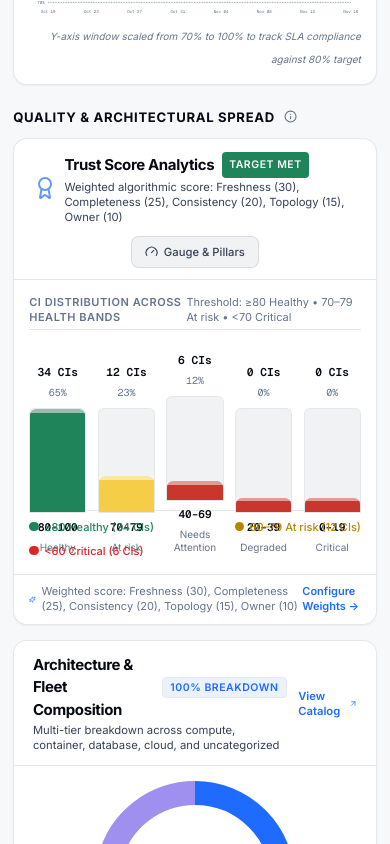
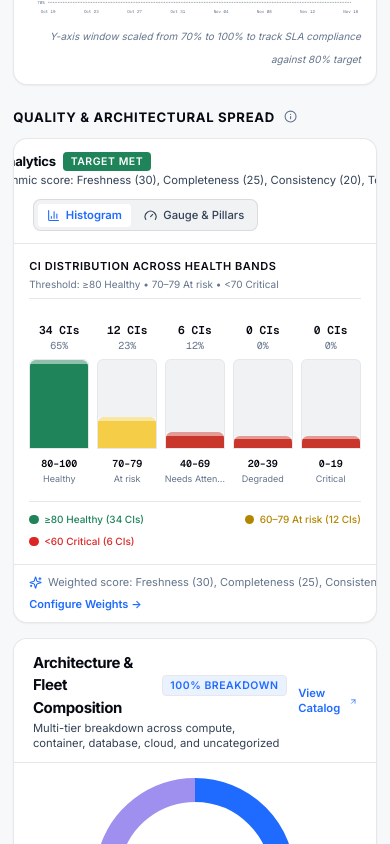
Before and after one commit to soundharyaprakash/Zenops-frontend-desgin, a Next.js app: page /dashboard in a window 390 px wide. Shown: the part 1300-2144 px from the top of the page. Built offline with nearby package versions, Linux system fonts and the light colour scheme.

Commit message:
fix(dashboard): make TrustScoreAnalyticsCard fully responsive with clean spacing and tab restoration

```diff
--- a/src/components/cmdb/DashboardCharts.tsx
+++ b/src/components/cmdb/DashboardCharts.tsx
@@ -157,12 +157,16 @@ export function DashboardCharts() {
           </p>
         </div>
 
-        <div className="grid grid-cols-1 lg:grid-cols-2 gap-4">
+        <div className="grid grid-cols-1 lg:grid-cols-2 gap-4 items-stretch">
           {/* Panel A: Trust Score Analytics (Animated Speedometer Gauge & 5-Dimension Pillars) */}
-          <TrustScoreAnalyticsCard />
+          <div className="min-w-0 w-full flex">
+            <TrustScoreAnalyticsCard />
+          </div>
 
           {/* Panel B: Radial Architecture Breakdown (Animated Donut & 100% Category Sync) */}
-          <RadialArchitectureChart />
+          <div className="min-w-0 w-full flex">
+            <RadialArchitectureChart />
+          </div>
         </div>
       </div>
 
--- a/src/components/cmdb/TrustScoreAnalyticsCard.tsx
+++ b/src/components/cmdb/TrustScoreAnalyticsCard.tsx
@@ -84,19 +84,20 @@ export function TrustScoreAnalyticsCard() {
   const needleY = 100 - gaugeRadius * Math.sin(needleAngle);
 
   return (
-    <Card className="bg-surface border-border shadow-card overflow-hidden flex flex-col justify-between">
+    <Card className="bg-surface border-border shadow-card overflow-hidden flex flex-col justify-between w-full min-w-0">
       {/* ------------------------------------------------------------------- */}
       {/* HEADER */}
       {/* ------------------------------------------------------------------- */}
       <CardHeader className="flex flex-col sm:flex-row sm:items-center justify-between gap-3 pb-3 border-b border-border/60 bg-sunken/20">
-        <div>
-          <div className="flex items-center gap-2">
-            <div className="w-8 h-8 rounded-lg bg-primary/10 dark:bg-primary/20 text-primary flex items-center justify-center shadow-xs">
+        <div className="flex items-center gap-2.5 min-w-0 flex-1">
+          <div className="w-8 h-8 rounded-lg bg-primary/10 dark:bg-primary/20 text-primary flex items-center justify-center shadow-xs shrink-0">
             <Award className="w-4.5 h-4.5 animate-pulse" />
           </div>
-            <div>
-              <CardTitle className="text-base font-bold text-text-default flex items-center gap-2">
+          <div className="min-w-0 flex-1">
+            <div className="flex items-center gap-2 flex-wrap">
+              <CardTitle className="text-sm sm:text-base font-bold text-text-default">
                 Trust Score Analytics
+              </CardTitle>
               <Lozenge
                 appearance="bold"
                 variant={dashboardData.trustBand.lozengeVariant}
@@ -104,23 +105,37 @@ export function TrustScoreAnalyticsCard() {
               >
                 {dashboardData.trustBand.targetLabel}
               </Lozenge>
-              </CardTitle>
-              <CardDescription className="text-xs text-text-secondary mt-0.5">
+            </div>
+            <CardDescription
+              className="text-xs text-text-secondary mt-0.5 truncate"
+              title="Weighted algorithmic score: Freshness (30), Completeness (25), Consistency (20), Topology (15), Owner (10)"
+            >
               Weighted algorithmic score: Freshness (30), Completeness (25), Consistency (20), Topology (15), Owner (10)
             </CardDescription>
           </div>
         </div>
-        </div>
 
-        {/* View Switcher Tabs - Flex wrap to prevent cut-off */}
-        <div className="inline-flex rounded-lg border border-border bg-sunken p-1 text-xs select-none max-w-full flex-wrap sm:flex-nowrap gap-0.5">
-
+        {/* View Switcher Tabs - Flex-ready and responsive */}
+        <div className="inline-flex rounded-lg border border-border bg-sunken p-1 text-xs select-none shrink-0 gap-1 self-start sm:self-auto">
+          <button
+            type="button"
+            onClick={() => setActiveTab("histogram")}
+            className={cn(
+              "px-2.5 py-1 rounded font-medium transition-all duration-150 flex items-center gap-1.5 shrink-0",
+              activeTab === "histogram"
+                ? "bg-surface text-primary shadow-xs font-semibold"
+                : "text-text-secondary hover:text-text-default"
+            )}
+          >
+            <BarChart3 className="w-3.5 h-3.5" />
+            <span>Histogram</span>
+          </button>
 
           <button
             type="button"
             onClick={() => setActiveTab("gauge")}
             className={cn(
-              "px-2.5 py-1 rounded font-medium transition-all duration-150 flex items-center gap-1.5 flex-shrink-0",
+              "px-2.5 py-1 rounded font-medium transition-all duration-150 flex items-center gap-1.5 shrink-0",
               activeTab === "gauge"
                 ? "bg-surface text-primary shadow-xs font-semibold"
                 : "text-text-secondary hover:text-text-default"
@@ -129,28 +144,27 @@ export function TrustScoreAnalyticsCard() {
             <Gauge className="w-3.5 h-3.5" />
             <span>Gauge & Pillars</span>
           </button>
-
         </div>
       </CardHeader>
 
       {/* ------------------------------------------------------------------- */}
       {/* BODY CONTENT BY TAB */}
       {/* ------------------------------------------------------------------- */}
-      <CardContent className="p-4 sm:p-5 flex-1 flex flex-col justify-center">
+      <CardContent className="p-4 sm:p-5 flex-1 flex flex-col justify-center min-w-0">
         {/* TAB 1: ANIMATED 5-TIER HISTOGRAM (DEFAULT) */}
         {activeTab === "histogram" && (
-          <div className="space-y-4 animate-fade-in-up">
-            <div className="flex items-center justify-between text-xs text-text-muted pb-1 border-b border-border/60">
-              <span className="font-semibold uppercase tracking-wider text-[11px]">
+          <div className="space-y-3.5 animate-fade-in-up w-full min-w-0">
+            <div className="flex flex-col sm:flex-row sm:items-center justify-between gap-1 text-xs text-text-muted pb-1.5 border-b border-border/60">
+              <span className="font-semibold uppercase tracking-wider text-[11px] text-text-default">
                 CI Distribution Across Health Bands
               </span>
-              <span className="text-text-muted text-[11px]">
+              <span className="text-text-muted text-[10px] sm:text-[11px]">
                 Threshold: &ge;80 Healthy &bull; 70–79 At risk &bull; &lt;70 Critical
               </span>
             </div>
 
-            {/* Vertical Bar Histogram (Single hue with threshold bands) */}
-            <div className="grid grid-cols-5 gap-3 h-40 items-end pt-2 select-none">
+            {/* Vertical Bar Histogram */}
+            <div className="grid grid-cols-5 gap-2 sm:gap-3 items-end pt-3 pb-1 select-none w-full min-w-0">
               {bands.map((band) => {
                 const isHovered = hoveredBand === band.range;
                 const barHeightPct = Math.max(14, Math.round((band.count / maxBandCount) * 100));
@@ -158,27 +172,27 @@ export function TrustScoreAnalyticsCard() {
                 return (
                   <div
                     key={band.range}
-                    className="flex flex-col items-center justify-end h-full gap-1.5 cursor-pointer group"
+                    className="flex flex-col items-center justify-end gap-1.5 cursor-pointer group min-w-0"
                     onMouseEnter={() => setHoveredBand(band.range)}
                     onMouseLeave={() => setHoveredBand(null)}
                   >
                     {/* Count & Pct badge */}
-                    <div className="text-center">
+                    <div className="text-center w-full">
                       <span
                         className={cn(
-                          "font-mono text-xs font-bold block transition-all",
+                          "font-mono text-xs font-bold block transition-all truncate",
                           isHovered ? "text-primary scale-110" : "text-text-default"
                         )}
                       >
                         {band.count} CIs
                       </span>
-                      <span className="font-mono text-[10px] text-text-muted">
+                      <span className="font-mono text-[10px] text-text-muted block">
                         {band.pct}%
                       </span>
                     </div>
 
-                    {/* Animated Histogram Column (Single hue base with health band accents) */}
-                    <div className="w-full bg-sunken rounded-t-md h-28 relative overflow-hidden border border-border/60 flex items-end">
+                    {/* Animated Histogram Column */}
+                    <div className="w-full bg-sunken rounded-t-md h-24 sm:h-28 relative overflow-hidden border border-border/60 flex items-end">
                       <div
                         className={cn(
                           "w-full rounded-t-md transition-all duration-700 ease-out relative group-hover:brightness-110 shadow-xs"
@@ -194,29 +208,31 @@ export function TrustScoreAnalyticsCard() {
                     </div>
 
                     {/* Band Range Label */}
-                    <span className="font-mono text-[11px] font-semibold text-text-default text-center">
+                    <div className="text-center w-full min-w-0 space-y-0.5 pt-0.5">
+                      <span className="font-mono text-[10px] sm:text-[11px] font-semibold text-text-default block truncate">
                         {band.range}
                       </span>
-                    <span className="text-[10px] text-text-muted text-center leading-tight">
+                      <span className="text-[9px] sm:text-[10px] text-text-muted block truncate leading-tight">
                         {band.label}
                       </span>
+                    </div>
                   </div>
                 );
               })}
             </div>
 
-            {/* Bottom Health Bands Legend */}
-            <div className="pt-2 border-t border-border flex flex-wrap items-center justify-between text-[11px] text-text-muted gap-2">
+            {/* Bottom Health Bands Legend (Separated cleanly below bars without overlap) */}
+            <div className="pt-2.5 mt-2 border-t border-border/80 flex flex-wrap items-center justify-between text-[10px] sm:text-[11px] text-text-muted gap-2">
               <span className="flex items-center gap-1.5 text-success font-medium">
-                <span className="w-2.5 h-2.5 rounded-full bg-success" />
+                <span className="w-2.5 h-2.5 rounded-full bg-success shrink-0" />
                 &ge;80 Healthy ({bands[0].count} CIs)
               </span>
               <span className="flex items-center gap-1.5 text-warning font-medium">
-                <span className="w-2.5 h-2.5 rounded-full bg-warning" />
+                <span className="w-2.5 h-2.5 rounded-full bg-warning shrink-0" />
                 60–79 At risk ({bands[1].count} CIs)
               </span>
               <span className="flex items-center gap-1.5 text-danger font-medium">
-                <span className="w-2.5 h-2.5 rounded-full bg-danger" />
+                <span className="w-2.5 h-2.5 rounded-full bg-danger shrink-0" />
                 &lt;60 Critical ({bands[2].count + bands[3].count + bands[4].count} CIs)
               </span>
             </div>
@@ -225,11 +241,11 @@ export function TrustScoreAnalyticsCard() {
 
         {/* TAB 2: GAUGE & 5-DIMENSION PILLARS (SECONDARY) */}
         {activeTab === "gauge" && (
-          <div className="space-y-5 animate-fade-in-up">
-            <div className="flex flex-col sm:flex-row items-center justify-around gap-6">
+          <div className="space-y-4 animate-fade-in-up w-full min-w-0">
+            <div className="flex flex-col md:flex-row items-center justify-around gap-6">
               {/* Semi-Circular Speedometer Gauge with Single Hue and 80% Threshold Band */}
-              <div className="relative flex flex-col items-center justify-center flex-shrink-0 select-none">
-                <svg width="220" height="125" viewBox="0 0 220 125" className="overflow-visible">
+              <div className="relative flex flex-col items-center justify-center shrink-0 select-none">
+                <svg width="200" height="115" viewBox="0 0 220 125" className="overflow-visible max-w-full">
                   <defs>
                     {/* Single Hue Cyan-to-Blue Linear Gradient */}
                     <linearGradient id="singleHueGauge" x1="0" y1="0" x2="1" y2="0">
@@ -276,16 +292,16 @@ export function TrustScoreAnalyticsCard() {
                 </svg>
 
                 {/* Weighted Score Readout */}
-                <div className="mt-[-28px] text-center space-y-0.5">
+                <div className="mt-[-24px] text-center space-y-0.5">
                   <div className="flex items-baseline justify-center gap-0.5">
-                    <span className="font-mono text-3xl font-black text-text-default tracking-tight">
+                    <span className="font-mono text-2xl sm:text-3xl font-black text-text-default tracking-tight">
                       {avgScore}
                     </span>
-                    <span className="font-mono text-lg font-bold text-text-muted">%</span>
+                    <span className="font-mono text-base sm:text-lg font-bold text-text-muted">%</span>
                   </div>
                   <span
                     className={cn(
-                      "text-[11px] font-semibold flex items-center justify-center gap-1",
+                      "text-[10px] sm:text-[11px] font-semibold flex items-center justify-center gap-1",
                       avgScore >= 80 ? "text-success" : avgScore >= 60 ? "text-warning" : "text-danger"
                     )}
                   >
@@ -295,42 +311,42 @@ export function TrustScoreAnalyticsCard() {
                         avgScore >= 80 ? "bg-success" : avgScore >= 60 ? "bg-warning" : "bg-danger"
                       )}
                     />
-                    Weighted score: {dashboardData.trustBand.targetLabel}
+                    Weighted: {dashboardData.trustBand.targetLabel}
                   </span>
                 </div>
               </div>
 
               {/* 5-Dimension Vertical Animated Pillars */}
-              <div className="w-full flex-1 max-w-sm space-y-2">
+              <div className="w-full flex-1 max-w-sm space-y-2 min-w-0">
                 <div className="flex items-center justify-between text-xs text-text-muted pb-1 border-b border-border/50">
                   <span className="font-semibold uppercase tracking-wider text-[10px]">
                     Formula Dimensions (Weights)
                   </span>
-                  <span className="font-mono text-[10px]">Actual &bull; Points</span>
+                  <span className="font-mono text-[10px]">Actual &bull; Pts</span>
                 </div>
 
-                <div className="grid grid-cols-5 gap-2 pt-1 items-end h-32 select-none">
+                <div className="grid grid-cols-5 gap-1.5 sm:gap-2 pt-1 items-end h-28 sm:h-32 select-none w-full min-w-0">
                   {pillars.map((pillar) => {
                     const isHovered = hoveredPillar === pillar.id;
                     return (
                       <div
                         key={pillar.id}
-                        className="flex flex-col items-center justify-end h-full gap-1 cursor-pointer group"
+                        className="flex flex-col items-center justify-end h-full gap-1 cursor-pointer group min-w-0"
                         onMouseEnter={() => setHoveredPillar(pillar.id)}
                         onMouseLeave={() => setHoveredPillar(null)}
                       >
                         {/* Score bubble on hover */}
                         <span
                           className={cn(
-                            "font-mono text-[10px] font-bold transition-all duration-150",
+                            "font-mono text-[9px] sm:text-[10px] font-bold transition-all duration-150 truncate",
                             isHovered ? "text-primary scale-110" : "text-text-muted opacity-80"
                           )}
                         >
                           {pillar.score}%
                         </span>
 
-                        {/* Vertical animated bar column - explicit background color ensures NO empty bars */}
-                        <div className="w-full bg-sunken rounded-t-md h-24 relative overflow-hidden border border-border/40 flex items-end">
+                        {/* Vertical animated bar column */}
+                        <div className="w-full bg-sunken rounded-t-md h-20 sm:h-24 relative overflow-hidden border border-border/40 flex items-end">
                           <div
                             className="w-full rounded-t-md transition-all duration-700 ease-out relative group-hover:brightness-110 shadow-xs"
                             style={{
@@ -343,11 +359,14 @@ export function TrustScoreAnalyticsCard() {
                           </div>
                         </div>
 
-                        {/* Pillar label & weight - NO TRUNCATION */}
-                        <span className="text-[10px] font-bold text-text-default text-center mt-0.5 leading-tight break-words">
+                        {/* Pillar label & weight */}
+                        <span
+                          className="text-[9px] sm:text-[10px] font-bold text-text-default text-center mt-0.5 leading-tight truncate w-full"
+                          title={pillar.label}
+                        >
                           {pillar.label}
                         </span>
-                        <span className="text-[9px] font-mono text-text-muted">
+                        <span className="text-[8px] sm:text-[9px] font-mono text-text-muted truncate">
                           {pillar.weightLabel}
                         </span>
                       </div>
@@ -356,27 +375,27 @@ export function TrustScoreAnalyticsCard() {
                 </div>
 
                 {/* Dynamic Pillar Explainer */}
-                <div className="p-2 rounded-md bg-sunken border border-border/70 text-[11px] flex items-center justify-between min-h-[34px]">
+                <div className="p-2 rounded-md bg-sunken border border-border/70 text-[11px] flex items-center justify-between min-h-[34px] w-full min-w-0">
                   {hoveredPillar ? (
                     (() => {
                       const p = pillars.find((x) => x.id === hoveredPillar);
                       if (!p) return null;
                       return (
-                        <div className="flex items-center justify-between w-full">
-                          <div className="truncate mr-2">
+                        <div className="flex items-center justify-between w-full min-w-0">
+                          <div className="truncate mr-2 min-w-0 flex-1">
                             <span className="font-semibold text-text-default">{p.label}: </span>
                             <span className="text-text-secondary">{p.description}</span>
                           </div>
-                          <span className="font-mono font-bold text-primary flex-shrink-0">
+                          <span className="font-mono font-bold text-primary shrink-0">
                             +{p.contribution} pts
                           </span>
                         </div>
                       );
                     })()
                   ) : (
-                    <div className="flex items-center gap-1.5 text-text-muted">
-                      <Info className="w-3.5 h-3.5 text-text-muted flex-shrink-0" />
-                      <span>Hover any pillar to inspect exact formula contribution</span>
+                    <div className="flex items-center gap-1.5 text-text-muted truncate">
+                      <Info className="w-3.5 h-3.5 text-text-muted shrink-0" />
+                      <span className="truncate">Hover any pillar to inspect formula points</span>
                     </div>
                   )}
                 </div>
@@ -387,7 +406,7 @@ export function TrustScoreAnalyticsCard() {
 
         {/* TAB 3: BUSINESS SERVICES SLA MATRIX */}
         {activeTab === "services" && (
-          <div className="space-y-3 animate-fade-in-up">
+          <div className="space-y-3 animate-fade-in-up w-full min-w-0">
             <div className="flex items-center justify-between text-xs text-text-muted pb-1 border-b border-border/60">
               <span className="font-semibold uppercase tracking-wider text-[11px]">
                 Business Services by Weighted CMDB Trust
@@ -415,10 +434,10 @@ export function TrustScoreAnalyticsCard() {
                   >
                     <div className="flex items-center gap-2.5 min-w-0">
                       <div
-                        className="w-2.5 h-2.5 rounded-full flex-shrink-0"
+                        className="w-2.5 h-2.5 rounded-full shrink-0"
                         style={{ backgroundColor: service.color }}
                       />
-                      <div>
+                      <div className="min-w-0">
                         <p className="font-semibold text-text-default truncate">{service.name}</p>
                         <span className="text-[10px] text-text-muted">
                           {service.tier} &bull; {service.count} mapped CIs
@@ -426,7 +445,7 @@ export function TrustScoreAnalyticsCard() {
                       </div>
                     </div>
 
-                    <div className="flex items-center gap-2 flex-shrink-0">
+                    <div className="flex items-center gap-2 shrink-0">
                       <Lozenge
                         appearance="bold"
                         variant={service.band.lozengeVariant}
@@ -441,7 +460,7 @@ export function TrustScoreAnalyticsCard() {
                       >
                         {service.targetStatus.label}
                       </Lozenge>
-                      <div className="w-20 bg-sunken rounded-full h-2 overflow-hidden border border-border/60">
+                      <div className="w-16 sm:w-20 bg-sunken rounded-full h-2 overflow-hidden border border-border/60 hidden xs:block">
                         <div
                           className="h-full rounded-full transition-all duration-700 ease-out"
                           style={{
@@ -465,14 +484,16 @@ export function TrustScoreAnalyticsCard() {
       {/* ------------------------------------------------------------------- */}
       {/* FOOTER */}
       {/* ------------------------------------------------------------------- */}
-      <div className="px-4 py-2.5 bg-sunken/40 border-t border-border/60 flex items-center justify-between text-xs">
-        <span className="text-text-muted text-[11px] flex items-center gap-1.5">
-          <Sparkles className="w-3.5 h-3.5 text-primary" />
+      <div className="px-4 py-2.5 bg-sunken/40 border-t border-border/60 flex flex-col sm:flex-row items-start sm:items-center justify-between gap-2 text-xs">
+        <span className="text-text-muted text-[11px] flex items-center gap-1.5 min-w-0 truncate">
+          <Sparkles className="w-3.5 h-3.5 text-primary shrink-0" />
+          <span className="truncate">
             Weighted score: Freshness (30), Completeness (25), Consistency (20), Topology (15), Owner (10)
+          </span>
         </span>
         <Link
           href="/settings/trust-score"
-          className="text-primary font-semibold hover:underline text-[11px] flex items-center gap-1"
+          className="text-primary font-semibold hover:underline text-[11px] flex items-center gap-1 shrink-0"
         >
           Configure Weights &rarr;
         </Link>
```
Lines whose indentation alone changed are shown as unchanged.
